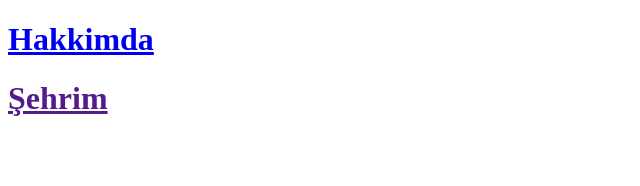
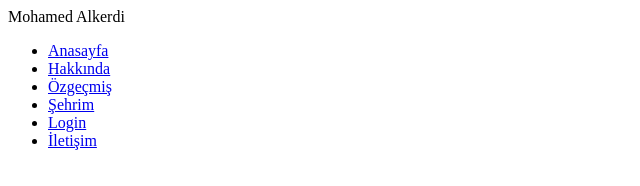
Before and after one commit to Mohamedalkerdi/g2112odev, a plain HTML site: page index.html in a window 1280 px wide. Shown: the whole page, without its empty margins (0-640 px from the left). Drawn offline with Linux system fonts and the light colour scheme.

Commit message:
Update index.html

```diff
--- a/index.html
+++ b/index.html
@@ -1,14 +1,43 @@
 <!DOCTYPE html>
-<html lang="tr">
+<html lang="Türkiye">
 <head>
     <meta charset="UTF-8">
-    <meta http-equiv="X-UA-Compatible" content="IE=edge">
     <meta name="viewport" content="width=device-width, initial-scale=1.0">
-    <title>kendim</title>
+    <title>mohamed Alkerdi</title>
+     <link rel="stylesheet" href="">
 </head>
-<body>
-    <a href="aboutMe.html"><h1>Hakkimda</h1></a>
-    <a href=""><h1>Şehrim</h1></a>
 
+<body></body>
+
+    <section>
+        <div class="home">
+
+
+          <div class="cdesc">
+            Mohamed Alkerdi
+          </div>
+
+
+         <div class="content">
+             <nav class="menu">
+                 <ul>
+                     <li class="menu"><a id="Anasayfa" href="index.html">Anasayfa</a></li>
+                     <li class="menu"><a id="Hakkında" href="aboutMe.html">Hakkında</a></li>
+                     <li class="menu"><a id="Özgeçmiş"  href="resume.html">Özgeçmiş</a></li>
+                     <li class="menu"><a id="Şehrim" href="MyCity.html">Şehrim</a></li>
+                     <li class="menu"><a id="Login" href="login.html">Login</a></li>
+                     <li class="menu"><a id="İletişim" href="contact.html">İletişim</a></li>
+                 </ul>
+             </nav>
+             <div class="cpadding">
+             <div class="box">
+            <span class="text"></span>
+            <div class="signature">
+            </div>
+            </div>
+            </div>
+         </div>
+        </div>
+    </section>
 </body>
 </html>
```
